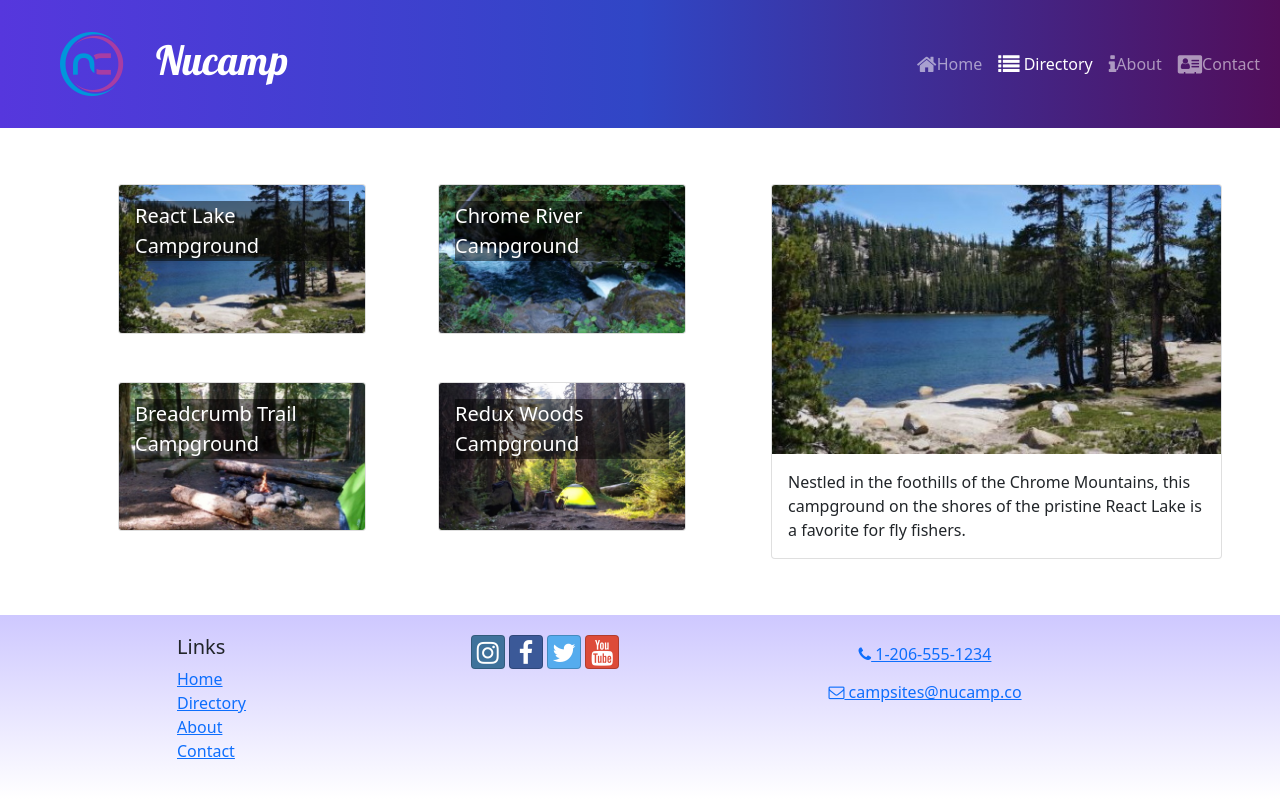
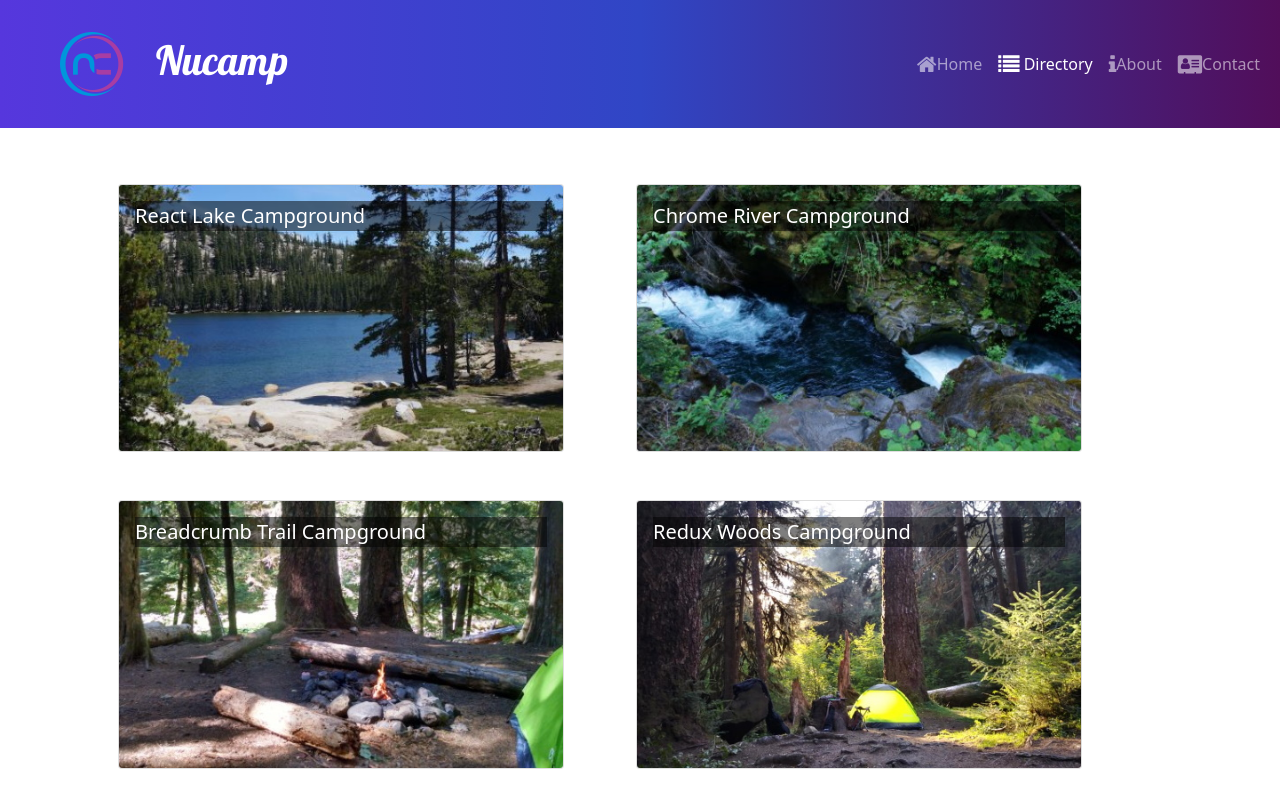
Before and after one commit to mouhamednd7/react-campsite, a React (Create React App) app: page /directory in a window 1280 px wide. Shown: the top 800 px of the page. Built offline with nearby package versions, Linux system fonts and the light colour scheme.

Commit message:
CampsiteDetailPage with useParams()

```diff
--- a/src/features/campsites/CampsiteCard.js
+++ b/src/features/campsites/CampsiteCard.js
@@ -1,14 +1,17 @@
 import { Card, CardImg, CardImgOverlay, CardTitle } from "reactstrap";
+import { Link } from "react-router-dom";
 
 const CampsiteCard = ({ campsite }) => {
-  const { image, name } = campsite;
+  const { id, image, name } = campsite;
   return (
+    <Link to={`${id}`}>
       <Card>
         <CardImg width="100%" src={image} alt={name} />
         <CardImgOverlay>
           <CardTitle>{name}</CardTitle>
         </CardImgOverlay>
       </Card>
+    </Link>
   );
 };
 
--- a/src/features/campsites/CampsitesList.js
+++ b/src/features/campsites/CampsitesList.js
@@ -2,18 +2,13 @@
 import { Col, Row } from "reactstrap";
 import { selectAllCampsites } from "./campsitesSlice";
 
-const CampsitesList = ({ setCampsiteId }) => {
+const CampsitesList = () => {
   const campsites = selectAllCampsites();
   return (
     <Row className="ms-auto">
       {campsites.map((campsite) => {
         return (
-          <Col
-            md="5"
-            className="m-4"
-            key={campsite.id}
-            onClick={() => setCampsiteId(campsite.id)}
-          >
+          <Col md="5" className="m-4" key={campsite.id}>
             <CampsiteCard campsite={campsite} />
           </Col>
         );
--- a/src/features/campsites/campsitesSlice.js
+++ b/src/features/campsites/campsitesSlice.js
@@ -5,7 +5,7 @@
 };
 
 export const selectCampsiteById = (id) => {
-  return CAMPSITES.find((campsite) => campsite.id === id);
+  return CAMPSITES.find((campsite) => campsite.id === parseInt(id));
 };
 
 export const selectFeaturedCampsite = () => {
--- a/src/pages/CampsitesDirectoryPage.js
+++ b/src/pages/CampsitesDirectoryPage.js
@@ -1,23 +1,10 @@
-import { Container, Row, Col } from "reactstrap";
-import { useState } from "react";
-import CampsiteDetail from "../features/campsites/CampsiteDetail";
+import { Container } from "reactstrap";
 import CampsitesList from "../features/campsites/CampsitesList";
-import { selectCampsiteById } from "../features/campsites/campsitesSlice";
 
 const CampsitesDirectoryPage = () => {
-  const [campsiteId, setCampsiteId] = useState(0);
-  const selectedCampsite = selectCampsiteById(campsiteId);
-
   return (
     <Container>
-      <Row>
-        <Col sm="5" md="7">
-          <CampsitesList setCampsiteId={setCampsiteId} />
-        </Col>
-        <Col sm="7" md="5">
-          <CampsiteDetail campsite={selectedCampsite} />
-        </Col>
-      </Row>
+      <CampsitesList />
     </Container>
   );
 };
```
Lines whose indentation alone changed are shown as unchanged.
